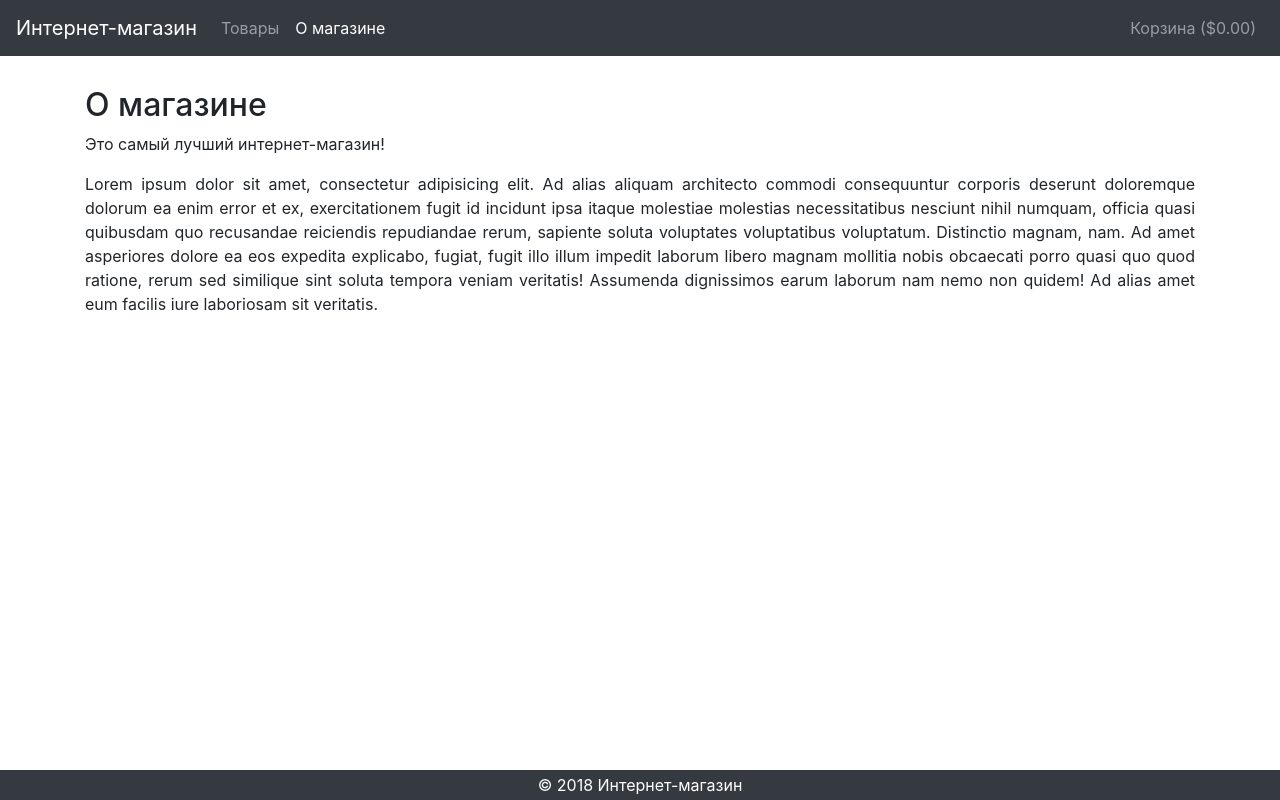
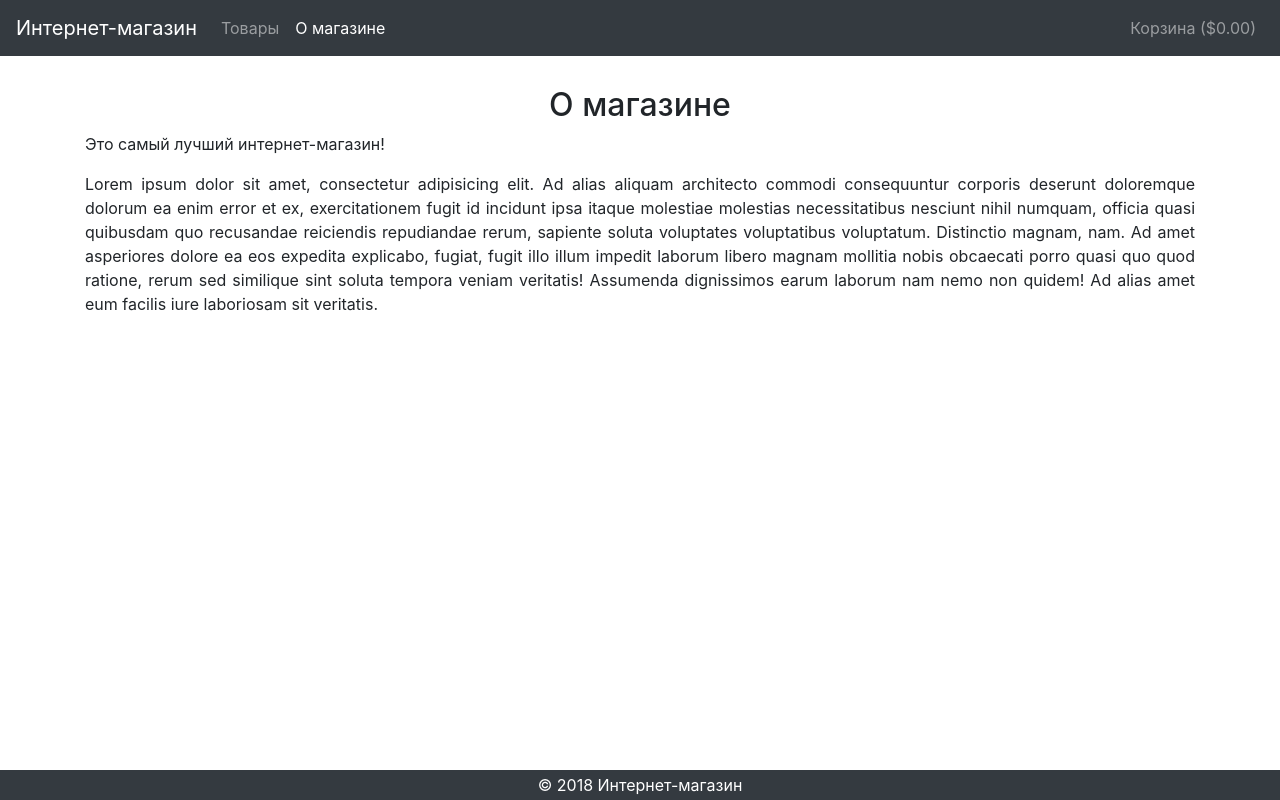
Before and after one commit to burdukowsky/e-shop-web, an Angular app: page /about in a window 1280 px wide. Built offline with nearby package versions, Linux system fonts and the light colour scheme.

Commit message:
Add titles to pages

```diff
--- a/src/app/about/about.component.html
+++ b/src/app/about/about.component.html
@@ -1,5 +1,5 @@
 <section class="text-justify">
-  <h2>О магазине</h2>
+  <h2 class="text-center">О магазине</h2>
   <p>
     Это самый лучший интернет-магазин!
   </p>
--- a/src/app/cart/cart.component.html
+++ b/src/app/cart/cart.component.html
@@ -1,3 +1,4 @@
+<h2 class="text-center">Корзина</h2>
 <div class="table-responsive">
   <table class="table">
     <thead>
--- a/src/app/products/products.component.html
+++ b/src/app/products/products.component.html
@@ -1,3 +1,4 @@
+<h2 class="text-center">Товары</h2>
 <div class="card product-card" style="width: 200px;" *ngFor="let product of products">
   <img class="card-img-top" src="{{product.imageUrl}}" alt="{{product.name}}">
   <div class="card-body">
```
